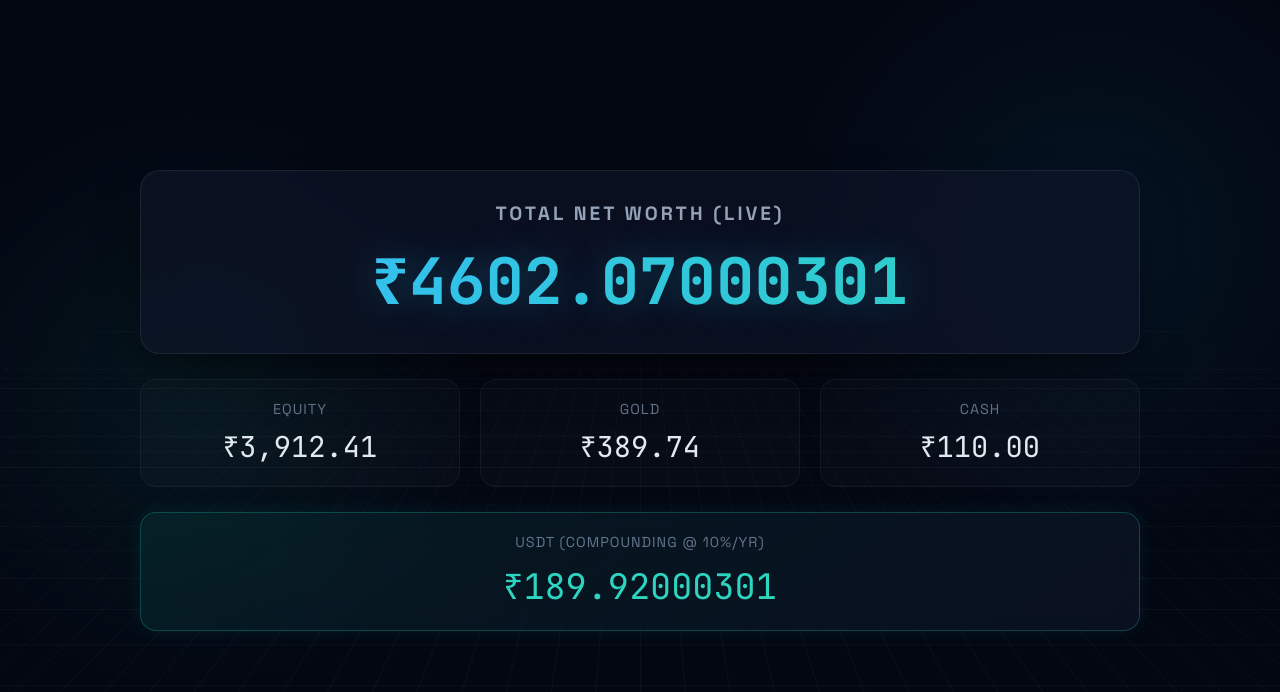
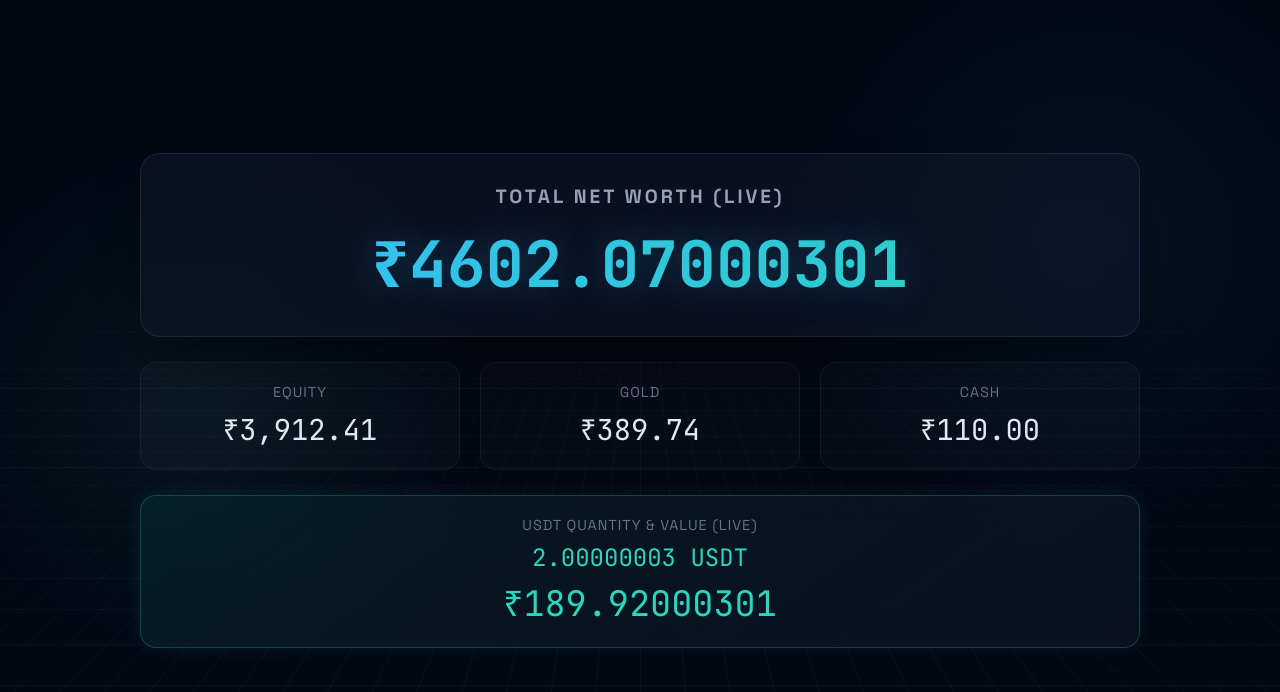
Before and after one commit to rattanyadav2013-hub/investment, a plain HTML site: page index.html in a window 1280 px wide. Shown: the top 692 px of the page. Drawn offline with Linux system fonts and the light colour scheme; no server answers.

Commit message:
Update index.html

```diff
--- a/index.html
+++ b/index.html
@@ -120,8 +120,9 @@
     </div>
 
     <div class="glass-card static-card live-usdt-card">
-        <div class="static-title">USDT (Compounding @ 10%/yr)</div>
-        <div class="static-value" id="usdt-val" style="color: #2dd4bf; font-size: 2.2rem; margin-top: 10px;"><span class="rupee">&#8377;</span>0.00000000</div>
+        <div class="static-title">USDT Quantity & Value (Live)</div>
+        <div class="static-value" id="usdt-qty" style="color: #2dd4bf; font-size: 1.5rem;">0.00000000 USDT</div>
+        <div class="static-value" id="usdt-val" style="color: #2dd4bf; font-size: 2.2rem; margin-top: 5px;"><span class="rupee">&#8377;</span>0.00000000</div>
     </div>
 </div>
 
@@ -131,9 +132,8 @@
     const annualGrowthRate = 0.10;
     const secondsInYear = 31536000;
     const startTime = Date.now();
-    let exchangeRateINR = 94.96; // Default fallback
+    let exchangeRateINR = 94.96;
 
-    // Fetch live rate from Frankfurter
     async function fetchLiveRate() {
         try {
             const response = await fetch('https://api.frankfurter.app/latest?from=USD&to=INR');
@@ -144,10 +144,17 @@
     fetchLiveRate();
 
     function updateTicker() {
-        const elapsedYears = (Date.now() - startTime) / (secondsInYear * 1000);
+        const elapsedSeconds = (Date.now() - startTime) / 1000;
+        const elapsedYears = elapsedSeconds / secondsInYear;
+
+        // Compound the quantity
         const currentUSDTQuantity = initialUSDTQuantity * Math.exp(annualGrowthRate * elapsedYears);
+
+        // Value = Quantity * Live Rate
         const currentUSDTValueINR = currentUSDTQuantity * exchangeRateINR;
 
+        // Update Displays
+        document.getElementById('usdt-qty').innerText = currentUSDTQuantity.toFixed(8) + " USDT";
         document.getElementById('usdt-val').innerHTML = '<span class="rupee">&#8377;</span>' + currentUSDTValueINR.toFixed(8);
         document.getElementById('total-val').innerHTML = '<span class="rupee">&#8377;</span>' + (staticTotal + currentUSDTValueINR).toFixed(8);
 
```
